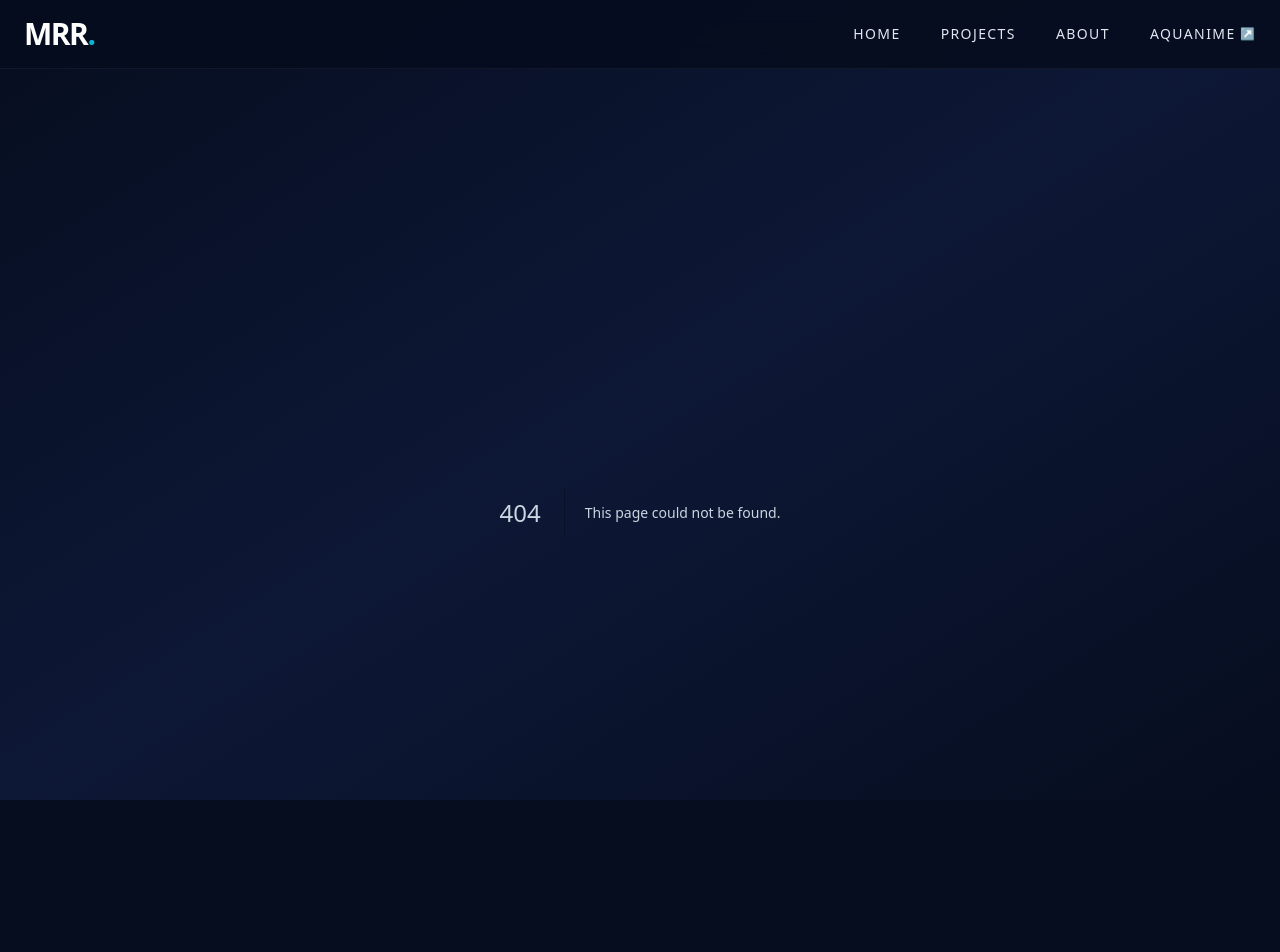
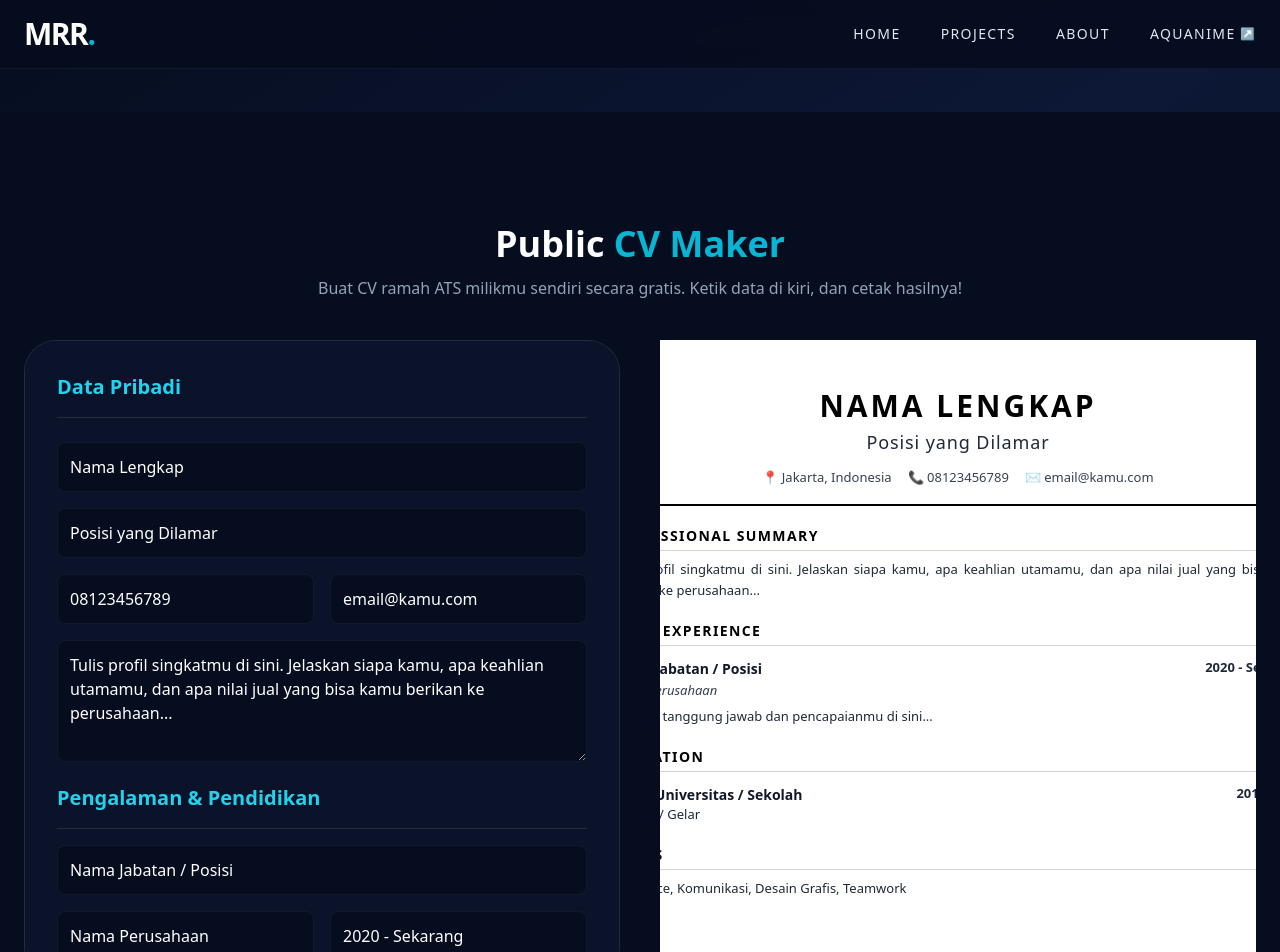
Before and after one commit to Rafli161102/CV-MRR, a Next.js app: page /cv-maker in a window 1280 px wide. Before the commit this address had no page. Shown: the top 952 px of the page. Built offline with nearby package versions, Linux system fonts and the light colour scheme.

Commit message:
Create cv-maker/page.jsx

```diff
--- /dev/null
+++ b/src/app/cv-maker/page.jsx
@@ -0,0 +1,146 @@
+"use client";
+
+import { useState } from 'react';
+
+export default function CVMaker() {
+  // State: Ini adalah "Ingatan Sementara" untuk menyimpan ketikan pengunjung
+  const [data, setData] = useState({
+    name: "Nama Lengkap",
+    role: "Posisi yang Dilamar",
+    location: "Jakarta, Indonesia",
+    phone: "08123456789",
+    email: "email@kamu.com",
+    linkedin: "linkedin.com/in/username",
+    summary: "Tulis profil singkatmu di sini. Jelaskan siapa kamu, apa keahlian utamamu, dan apa nilai jual yang bisa kamu berikan ke perusahaan...",
+    expRole: "Nama Jabatan / Posisi",
+    expCompany: "Nama Perusahaan",
+    expYear: "2020 - Sekarang",
+    expDesc: "Jelaskan tanggung jawab dan pencapaianmu di sini...",
+    eduCampus: "Nama Universitas / Sekolah",
+    eduMajor: "Jurusan / Gelar",
+    eduYear: "2016 - 2020",
+    skills: "Ms. Office, Komunikasi, Desain Grafis, Teamwork"
+  });
+
+  // Fungsi untuk menangani perubahan saat pengunjung mengetik
+  const handleChange = (e) => {
+    setData({ ...data, [e.target.name]: e.target.value });
+  };
+
+  return (
+    <div className="min-h-screen pt-28 pb-20 px-6 bg-[#060D1F] relative z-10 selection:bg-cyan-500 selection:text-white">
+
+      {/* SIHIR CSS PRINT UNTUK PENGUNJUNG */}
+      <style dangerouslySetInnerHTML={{__html: `
+        @media print {
+          body { background: white !important; }
+          body * { visibility: hidden; }
+          #cv-preview, #cv-preview * { visibility: visible; }
+          #cv-preview {
+            position: absolute;
+            left: 0;
+            top: 0;
+            width: 100%;
+            max-width: 100%;
+            padding: 0 !important;
+            margin: 0 !important;
+            box-shadow: none !important;
+          }
+          @page { size: A4; margin: 1.27cm; }
+          .no-print { display: none !important; }
+        }
+      `}} />
+
+      <div className="max-w-7xl mx-auto">
+        <div className="text-center mb-10 no-print">
+          <h1 className="text-4xl font-black text-white mb-3">Public <span className="text-cyan-500">CV Maker</span></h1>
+          <p className="text-slate-400">Buat CV ramah ATS milikmu sendiri secara gratis. Ketik data di kiri, dan cetak hasilnya!</p>
+        </div>
+
+        <div className="grid grid-cols-1 lg:grid-cols-2 gap-10 items-start">
+
+          {/* KOLOM KIRI: FORMULIR ISIAN (Hanya Tampil di Layar) */}
+          <div className="bg-[#0A1329] border border-white/10 p-8 rounded-[2rem] no-print sticky top-32 max-h-[80vh] overflow-y-auto custom-scrollbar">
+            <h2 className="text-xl font-bold text-cyan-400 mb-6 border-b border-white/10 pb-4">Data Pribadi</h2>
+
+            <div className="space-y-4">
+              <input type="text" name="name" value={data.name} onChange={handleChange} className="w-full bg-[#060D1F] border border-white/5 p-3 rounded-lg text-white focus:border-cyan-500 focus:outline-none" placeholder="Nama Lengkap" />
+              <input type="text" name="role" value={data.role} onChange={handleChange} className="w-full bg-[#060D1F] border border-white/5 p-3 rounded-lg text-white focus:border-cyan-500 focus:outline-none" placeholder="Posisi yang dilamar" />
+              <div className="grid grid-cols-2 gap-4">
+                <input type="text" name="phone" value={data.phone} onChange={handleChange} className="w-full bg-[#060D1F] border border-white/5 p-3 rounded-lg text-white focus:border-cyan-500 focus:outline-none" placeholder="No HP" />
+                <input type="email" name="email" value={data.email} onChange={handleChange} className="w-full bg-[#060D1F] border border-white/5 p-3 rounded-lg text-white focus:border-cyan-500 focus:outline-none" placeholder="Email" />
+              </div>
+              <textarea name="summary" value={data.summary} onChange={handleChange} rows="4" className="w-full bg-[#060D1F] border border-white/5 p-3 rounded-lg text-white focus:border-cyan-500 focus:outline-none" placeholder="Profil Singkat..."></textarea>
+
+              <h2 className="text-xl font-bold text-cyan-400 mt-8 mb-4 border-b border-white/10 pb-4">Pengalaman & Pendidikan</h2>
+              <input type="text" name="expRole" value={data.expRole} onChange={handleChange} className="w-full bg-[#060D1F] border border-white/5 p-3 rounded-lg text-white focus:border-cyan-500 focus:outline-none" placeholder="Jabatan Terakhir" />
+              <div className="grid grid-cols-2 gap-4">
+                <input type="text" name="expCompany" value={data.expCompany} onChange={handleChange} className="w-full bg-[#060D1F] border border-white/5 p-3 rounded-lg text-white focus:border-cyan-500 focus:outline-none" placeholder="Perusahaan" />
+                <input type="text" name="expYear" value={data.expYear} onChange={handleChange} className="w-full bg-[#060D1F] border border-white/5 p-3 rounded-lg text-white focus:border-cyan-500 focus:outline-none" placeholder="Tahun (cth: 2022 - 2023)" />
+              </div>
+              <textarea name="expDesc" value={data.expDesc} onChange={handleChange} rows="3" className="w-full bg-[#060D1F] border border-white/5 p-3 rounded-lg text-white focus:border-cyan-500 focus:outline-none" placeholder="Deskripsi Pekerjaan..."></textarea>
+
+              <input type="text" name="eduCampus" value={data.eduCampus} onChange={handleChange} className="w-full mt-4 bg-[#060D1F] border border-white/5 p-3 rounded-lg text-white focus:border-cyan-500 focus:outline-none" placeholder="Nama Kampus/Sekolah" />
+              <input type="text" name="skills" value={data.skills} onChange={handleChange} className="w-full mt-4 bg-[#060D1F] border border-white/5 p-3 rounded-lg text-white focus:border-cyan-500 focus:outline-none" placeholder="Keahlian (pisahkan dengan koma)" />
+
+              <button onClick={() => window.print()} className="w-full mt-8 py-4 bg-cyan-600 hover:bg-cyan-500 text-white font-bold rounded-lg transition-all shadow-[0_0_20px_rgba(6,182,212,0.4)]">
+                Cetak / Simpan PDF
+              </button>
+            </div>
+          </div>
+
+          {/* KOLOM KANAN: PREVIEW KERTAS CV (LIVE) */}
+          <div className="flex justify-center overflow-x-auto pb-10">
+            <div id="cv-preview" className="w-full min-w-[21cm] max-w-[21cm] min-h-[29.7cm] bg-white text-black p-12 shadow-2xl font-sans shrink-0 transform origin-top-left scale-90 sm:scale-100">
+
+              <div className="text-center border-b-2 border-black pb-4 mb-5">
+                <h1 className="text-3xl font-black uppercase tracking-widest mb-1">{data.name}</h1>
+                <h2 className="text-lg font-medium mb-3 text-gray-800 tracking-wider">{data.role}</h2>
+                <div className="text-[13px] flex flex-wrap justify-center gap-x-4 gap-y-1 text-gray-700 font-medium">
+                  <span>📍 {data.location}</span>
+                  <span>📞 {data.phone}</span>
+                  <span>✉️ {data.email}</span>
+                </div>
+              </div>
+
+              <div className="mb-5">
+                <h3 className="text-sm font-bold uppercase tracking-widest border-b border-gray-300 mb-2 pb-1">Professional Summary</h3>
+                <p className="text-[13px] leading-relaxed text-justify text-gray-800">{data.summary}</p>
+              </div>
+
+              <div className="mb-5">
+                <h3 className="text-sm font-bold uppercase tracking-widest border-b border-gray-300 mb-3 pb-1">Work Experience</h3>
+                <div>
+                  <div className="flex justify-between items-start mb-0.5">
+                    <h4 className="font-bold text-[14px] text-gray-900">{data.expRole}</h4>
+                    <span className="text-[13px] font-bold text-gray-800">{data.expYear}</span>
+                  </div>
+                  <div className="text-[13px] font-medium italic text-gray-700 mb-1.5">{data.expCompany}</div>
+                  <p className="text-[13px] leading-relaxed text-justify text-gray-800 whitespace-pre-line">{data.expDesc}</p>
+                </div>
+              </div>
+
+              <div className="mb-5">
+                <h3 className="text-sm font-bold uppercase tracking-widest border-b border-gray-300 mb-3 pb-1">Education</h3>
+                <div className="flex justify-between items-start">
+                  <div>
+                    <h4 className="font-bold text-[14px] text-gray-900">{data.eduCampus}</h4>
+                    <div className="text-[13px] text-gray-800">{data.eduMajor}</div>
+                  </div>
+                  <span className="text-[13px] font-bold text-gray-800">{data.eduYear}</span>
+                </div>
+              </div>
+
+              <div>
+                <h3 className="text-sm font-bold uppercase tracking-widest border-b border-gray-300 mb-2 pb-1">Skills</h3>
+                <p className="text-[13px] leading-relaxed text-gray-800">{data.skills}</p>
+              </div>
+
+            </div>
+          </div>
+
+        </div>
+      </div>
+    </div>
+  )
+}
```
